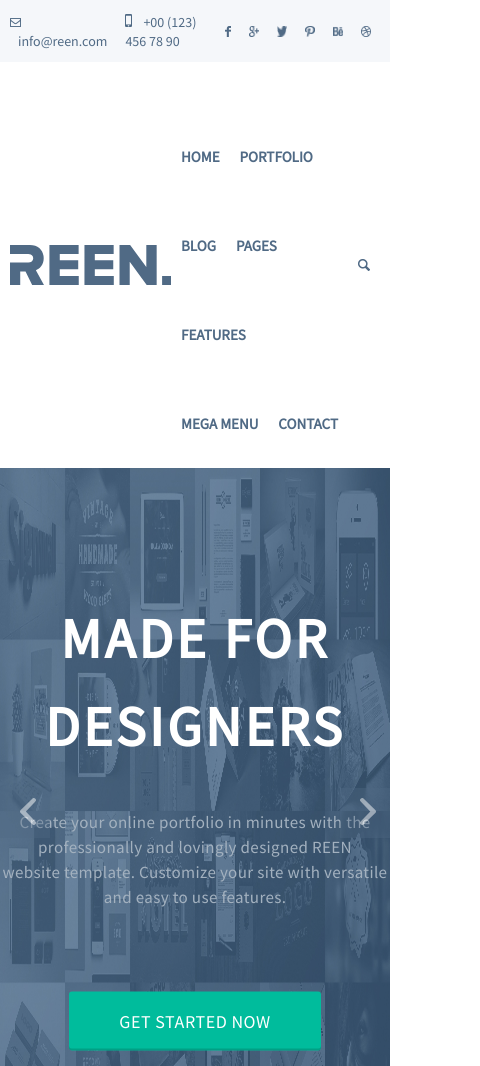
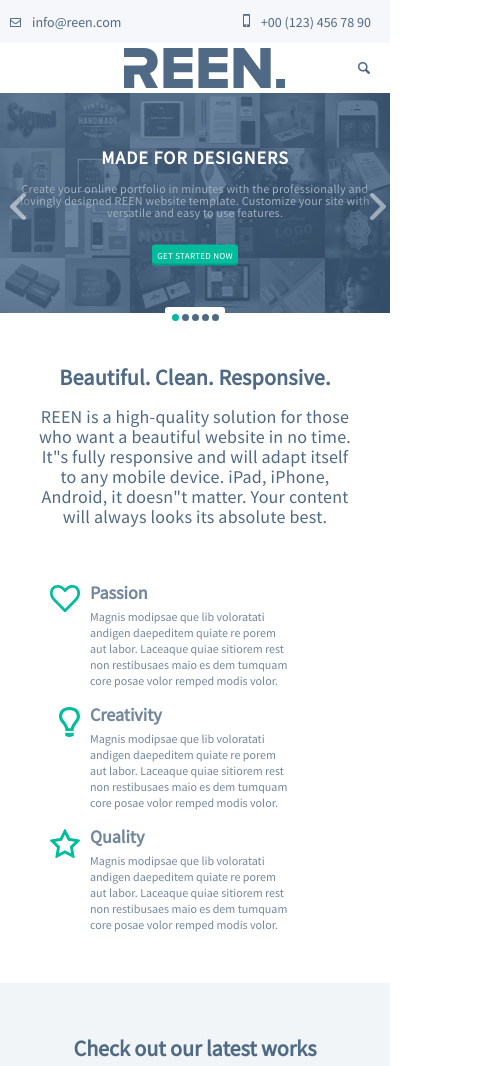
Before and after one commit to Peleka/Reen, a website: page src/templates/index.html in a window 390 px wide. Shown: the top 1066 px of the page, 480 px wide, since content can reach past the window. Drawn offline with nearby package versions, Linux system fonts and the light colour scheme; files that its build step writes are made by us from their sources; files whose address does not match are found by name.

Commit message:
mobile fix

```diff
--- a/src/styles/button.less
+++ b/src/styles/button.less
@@ -22,9 +22,9 @@
       padding: 18px 50px;
     }
 
-    @media (max-width: 320px) {
+    @media (max-width: 767px) {
       font-size: 9px;
-      padding: 10px 10px;
+      padding: 5px 5px;
     }
   }
 
@@ -33,7 +33,7 @@
     padding: 16px 27px;
     margin-top: 36px;
 
-    @media (max-width: 320px) {
+    @media (max-width: 767px) {
       font-size: 12px;
       padding: 10px 15px;
     }
--- a/src/styles/cooperation.less
+++ b/src/styles/cooperation.less
@@ -10,7 +10,7 @@
     padding: 90px 0;
   }
 
-  @media (max-width: 320px) {
+  @media (max-width: 767px) {
     padding: 50px 0;
   }
 
@@ -18,7 +18,7 @@
     font-size: 44px;
     line-height: 54px;
 
-    @media (max-width: 320px) {
+    @media (max-width: 767px) {
       font-size: 22px;
       line-height: 18px;
     }
@@ -29,7 +29,7 @@
     font-size: 22px;
     line-height: 34px;
 
-    @media (max-width: 320px) {
+    @media (max-width: 767px) {
       font-size: 18px;
       line-height: 20px;
       font-weight: 500;
--- a/src/styles/features-list.less
+++ b/src/styles/features-list.less
@@ -14,11 +14,7 @@
     margin-bottom: 90px;
   }
 
-  @media (max-width: 768px) {
-    max-width: 758px;
-  }
-
-  @media (max-width: 320px) {
+  @media (max-width: 767px) {
     max-width: 315px;
     margin-top: 50px;
     margin-bottom: 40px;
@@ -30,18 +26,17 @@
     line-height: 54px;
     font-weight: bold;
 
-    @media (max-width: 320px) {
+    @media (max-width: 767px) {
       font-size: 22px;
       line-height: 20px;
     }
   }
 
   &__text {
-    @media (max-width: 320px) {
+    @media (max-width: 767px) {
       font-size: 18px;
       line-height: 20px;
     }
-
   }
 }
 
@@ -62,7 +57,7 @@
     line-height: 22px;
   }
 
-  @media (max-width: 320px) {
+  @media (max-width: 767px) {
     flex-direction: column;
     margin-bottom: 50px;
     font-size: 12px;
@@ -74,7 +69,7 @@
     font-size: 26px;
     line-height: 34px;
 
-    @media (max-width: 320px) {
+    @media (max-width: 767px) {
       font-size: 18px;
       line-height: 22px;
       margin-bottom: 5px;
@@ -88,13 +83,8 @@
     max-width: 270px;
     margin-left: 90px;
 
-    @media (max-width: 768px) {
+    @media (max-width: 767px) {
       max-width: 200px;
-      margin-left: 55px;
-    }
-
-    @media (max-width: 320px) {
-      max-width: 250px;
     }
 
     &::before {
@@ -107,13 +97,7 @@
       background-repeat: no-repeat;
       background-position: right top;
 
-      @media (max-width: 768px) {
-        left: -55px;
-        min-width: 50px;
-        min-height: 50px;
-      }
-
-      @media (max-width: 320px) {
+      @media (max-width: 767px) {
         left: -40px;
         top: 18px;
         min-width: 30px;
--- a/src/styles/footer.less
+++ b/src/styles/footer.less
@@ -24,7 +24,7 @@
     letter-spacing: .1em;
     color: #fff;
 
-    @media (max-width: 320px) {
+    @media (max-width: 767px) {
       padding-bottom: 15px;
       padding-top: 30px;
     }
@@ -47,7 +47,7 @@
     font-weight: 500;
     color: #a3b1bf;
 
-    @media (max-width: 320px) {
+    @media (max-width: 767px) {
       line-height: 18px;
       margin-bottom: 10px;
     }
@@ -105,7 +105,7 @@
   background-color: #4e5c6c;
   border-radius: 3px;
 
-  @media (max-width: 320px) {
+  @media (max-width: 767px) {
     min-height: 30px;
   }
 
@@ -128,11 +128,7 @@
       min-width: 120px;
     }
 
-    @media (max-width: 768px) {
-      font-size: 10px;
-    }
-
-    @media (max-width: 320px) {
+    @media (max-width: 767px) {
       min-height: 35px;
       font-size: 14px;
     }
@@ -155,7 +151,7 @@
     background-color: #00bc9c;
     box-shadow: 0 -2px rgba(0, 0, 0, .15) inset;
 
-    @media (max-width: 320px) {
+    @media (max-width: 767px) {
       line-height: 10px;
     }
 
@@ -177,7 +173,7 @@
     margin: 0;
     color: #707e8c;
 
-    @media (max-width: 320px) {
+    @media (max-width: 767px) {
       margin-top: 5px;
     }
   }
@@ -195,7 +191,7 @@
   border-radius: 3px;
   opacity: .5;
 
-  @media (max-width: 320px) {
+  @media (max-width: 767px) {
     top: 14px;
     background: rgba(80, 106, 133, .75) no-repeat 12px 5px;
     background-image: url(../img/icon-up-open-mini.png);
--- a/src/styles/global.less
+++ b/src/styles/global.less
@@ -40,10 +40,6 @@
   }
 
   @media (max-width: 992px) {
-    max-width: 990px;
-  }
-
-  @media (max-width: 768px) {
-    max-width: 766px;
+    max-width: 730px;
   }
 }
--- a/src/styles/header.less
+++ b/src/styles/header.less
@@ -11,7 +11,7 @@
     align-items: center;
 
     &--social {
-      @media (max-width: 320px) {
+      @media (max-width: 767px) {
         display: none;
       }
     }
@@ -21,7 +21,7 @@
     width: 161px;
     height: 40px;
 
-    @media (max-width: 320px) {
+    @media (max-width: 767px) {
       order: 1;
     }
   }
@@ -89,10 +89,10 @@
     text-transform: uppercase;
 
     @media (max-width: 992px) {
-      padding: 35px 10px;
+      padding: 30px 8px;
     }
 
-    @media (max-width: 320px) {
+    @media (max-width: 767px) {
       display: none;
     }
   }
@@ -113,7 +113,7 @@
   padding: 10px;
   margin: 0;
 
-  @media (max-width: 320px) {
+  @media (max-width: 767px) {
     order: 2;
   }
 
--- a/src/styles/portfolio.less
+++ b/src/styles/portfolio.less
@@ -9,7 +9,7 @@
     padding-top: 80px;
   }
 
-  @media (max-width: 320px) {
+  @media (max-width: 767px) {
     padding-top: 50px;
   }
 
@@ -17,7 +17,7 @@
     font-size: 44px;
     line-height: 54px;
 
-    @media (max-width: 320px) {
+    @media (max-width: 767px) {
       font-size: 22px;
       line-height: 30px;
     }
@@ -34,12 +34,7 @@
       margin-bottom: 45px;
     }
 
-    @media (max-width: 768px) {
-      font-size: 22px;
-      margin-bottom: 45px;
-    }
-
-    @media (max-width: 320px) {
+    @media (max-width: 767px) {
       font-size: 18px;
       line-height: 24px;
     }
@@ -56,8 +51,8 @@
     display: flex;
   }
 
-  &--small {   /*тут у меня сомнения*/
-    @media (max-width: 320px) {
+  &--small {
+    @media (max-width: 767px) {
     min-width: 70px;
     min-height: 70px;
     }
@@ -109,7 +104,7 @@
     font-size: 20px;
     line-height: 26px;
 
-    @media (max-width: 320px) {
+    @media (max-width: 767px) {
       padding-top: 10px;
       font-size: 14px;
       line-height: 18px;
@@ -125,7 +120,7 @@
     font-size: 14px;
     line-height: 20px;
 
-    @media (max-width: 320px) {
+    @media (max-width: 767px) {
       padding-bottom: 15px;
       font-size: 10px;
       line-height: 14px;
@@ -166,9 +161,9 @@
   }
 
   @media (max-width: 992px) {
-    bottom: 100px;
+    bottom: 80px;
   }
-  @media (max-width: 320px) {
+  @media (max-width: 767px) {
     max-width: 100px;
     bottom: 50px;
   }
@@ -180,7 +175,7 @@
     border-radius: 50%;
     background: #506a85;
 
-    @media (max-width: 320px) {
+    @media (max-width: 767px) {
       min-width: 10px;
       min-height: 10px;
     }
@@ -208,7 +203,7 @@
     border-radius: 3px;
     background-size: 8px;
 
-    @media (max-width: 320px) {
+    @media (max-width: 767px) {
       min-width: 15px;
       min-height: 15px;
     }
--- a/src/styles/slider.less
+++ b/src/styles/slider.less
@@ -8,12 +8,16 @@
     min-height: 886px;
     background-color: #a3b1bf;
 
-    @media (max-width: 992px) {
-      min-height: 686px;
+    @media (max-width: 1200px) {
+      min-height: 560px;
     }
 
-    @media (max-width: 320px) {
-      min-height: 250px;
+    @media (max-width: 992px) {
+      min-height: 462px;
+    }
+
+    @media (max-width: 767px) {
+      min-height: 220px;
     }
   }
 
@@ -34,24 +38,22 @@
   }
 
   &__title {
-    padding-bottom: 10px;
     font-size: 78px;
     line-height: 88px;
     letter-spacing: .06em;
     text-transform: uppercase;
     color: #fff;
 
-    @media (max-width: 992px) {
-      font-size: 58px;
-    }
-
-    @media (max-width: 768px) {
+    @media (max-width: 1200px) {
       font-size: 56px;
     }
 
-    @media (max-width: 320px) {
-      padding-bottom: 0;
-      font-size: 20px;
+    @media (max-width: 992px) {
+      font-size: 44px;
+    }
+
+    @media (max-width: 767px) {
+      font-size: 18px;
       line-height: 20px;
     }
 
@@ -63,26 +65,27 @@
   }
 
   &__text {
-    padding: 30px 0 100px;
+    padding: 60px 0 115px;
     font-size: 24px;
     line-height: 33px;
     letter-spacing: .02em;
     font-weight: normal;
     color: #a3b1bf;
 
-    @media (max-width: 992px) {
-      font-size: 22px;
+    @media (max-width: 1200px) {
+      font-size: 32px;
     }
 
-    @media (max-width: 768px) {
-      font-size: 17px;
+    @media (max-width: 992px) {
+      font-size: 20px;
       line-height: 25px;
+      padding: 20px 0 60px;
     }
 
-    @media (max-width: 320px) {
-      padding-bottom: 15px;
+    @media (max-width: 767px) {
+      padding: 15px 0 25px;
       font-size: 12px;
-      line-height: 15px;
+      line-height: 12px;
       margin: 0;
     }
   }
@@ -103,13 +106,10 @@
   border-radius: 3px;
   background-color: #fff;
 
-  @media (max-width: 768px) {
-    min-width: 125px;
-    min-height: 35px;
-  }
-  @media (max-width: 320px) {
-    min-width: 70px;
-    min-height: 30px;
+  @media (max-width: 767px) {
+    min-width: 50px;
+    min-height: 20px;
+    bottom: -10px;
   }
 
   &__item {
@@ -119,9 +119,9 @@
     border-radius: 50%;
     background: #506a85;
 
-    @media (max-width: 320px) {
-      min-width: 10px;
-      min-height: 10px;
+    @media (max-width: 767px) {
+      min-width: 7px;
+      min-height: 7px;
     }
 
     &:hover {
@@ -153,13 +153,7 @@
     background: rgba(80, 106, 133, .75) no-repeat 20px 15px;
     opacity: .5;
 
-    @media (max-width: 768px) {
-      min-width: 50px;
-      min-height: 50px;
-      background: rgba(80, 106, 133, .75) no-repeat 20px 10px;
-    }
-
-    @media (max-width: 320px) {
+    @media (max-width: 767px) {
       min-width: 30px;
       min-height: 30px;
       background: rgba(80, 106, 133, .75) no-repeat 10px 3px;
--- a/src/templates/index.html
+++ b/src/templates/index.html
@@ -95,7 +95,7 @@
               <div class="container">
                 <h1 class="slider__title">Made for Designers</h1>
                 <p class="slider__text">Create your online portfolio in minutes with
-                  the professionally and lovingly designed REEN</br>
+                  the professionally and lovingly designed REEN
                   website template. Customize your site with versatile
                   and easy to use features.</p>
                 <a class="button button--slider" href="#">Get Started Now</a>
```
Also changed, not shown: src/styles/wrapper-flex.less (+5 -5 lines).
